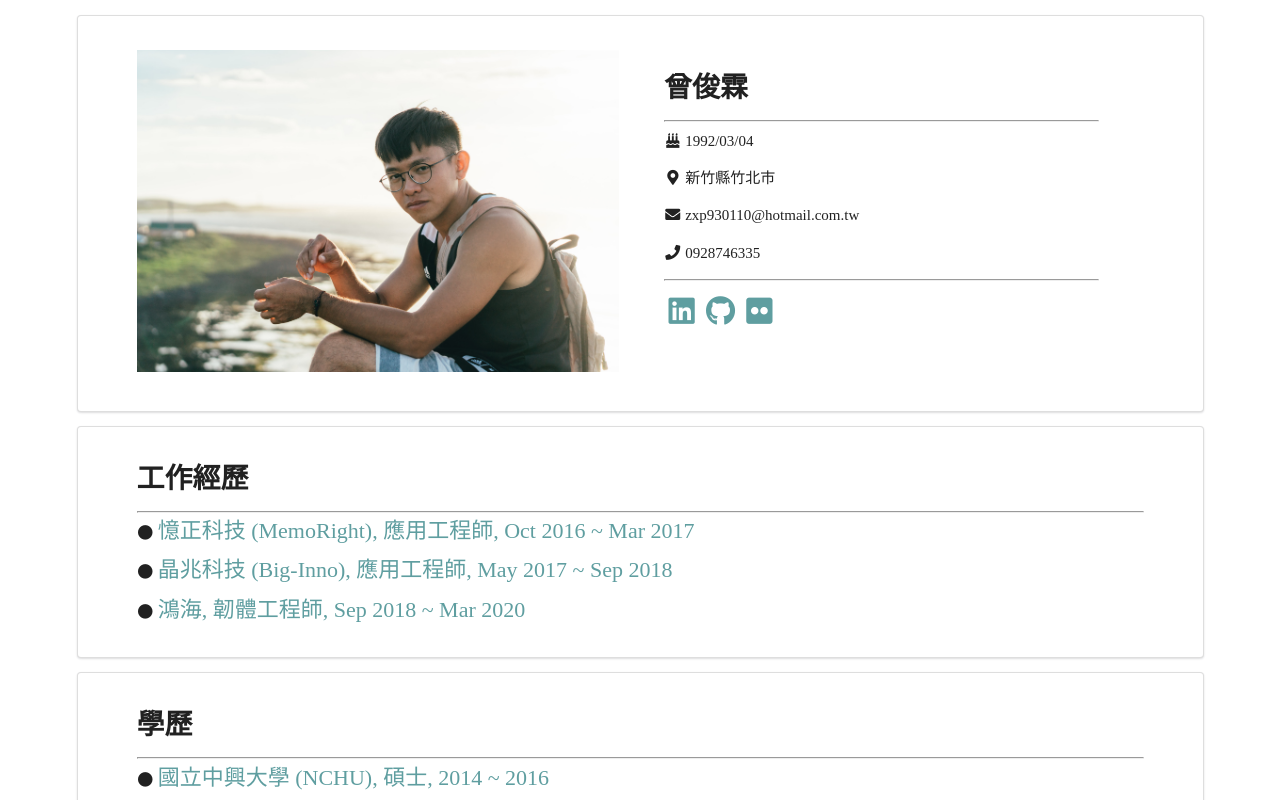
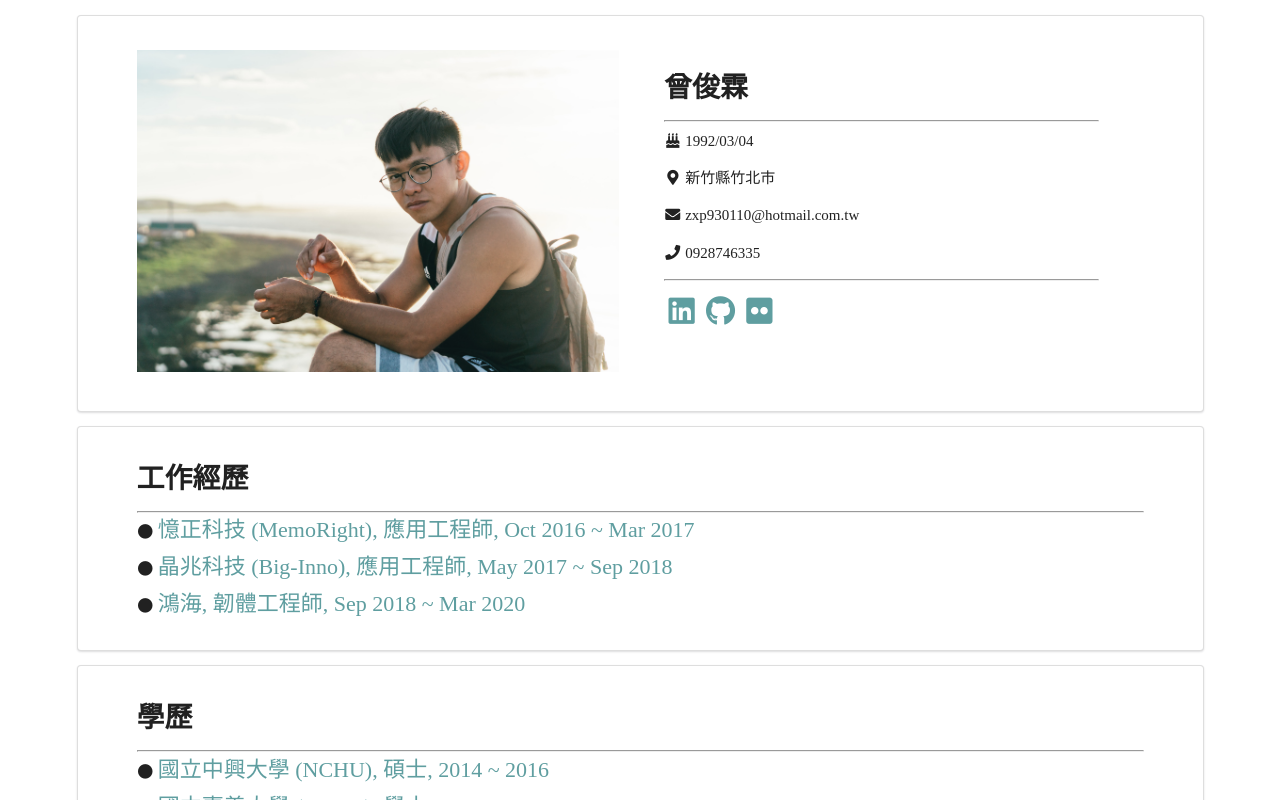
Before and after one commit to JosephT5566/my-resume, a React (Create React App) app: page / in a window 1280 px wide. Shown: the top 800 px of the page. Built offline with nearby package versions, Linux system fonts and the light colour scheme; a web font is replaced by a local one.

Commit message:
Changing <p> to <div> 1. as title, because of <div> can't be the children of <p> 2. set class name as `list` and styling it

```diff
--- a/src/components/cards/education.css
+++ b/src/components/cards/education.css
@@ -10,6 +10,10 @@
 
 #educationContainer .comment .transitionPanel {
     color: black;
+}
+
+#educationContainer .comment .list {
+    margin: 0 0 1em;
 }
 
 #educationContainer .transitionPanel {
--- a/src/components/cards/education.js
+++ b/src/components/cards/education.js
@@ -44,7 +44,7 @@ class Education extends React.Component {
                     <ClickAwayListener
                         onClickAway={this.handleClickAway('visibleEdu1')}
                     >
-                        <p>
+                        <div className="list">
                             <i className="circle icon"></i>
                             <span
                                 onClick={this.handleCollapse('visibleEdu1')} // or we can use arrow funcion directly
@@ -76,12 +76,12 @@ class Education extends React.Component {
                                     </div>
                                 </CSSTransition>
                             </span>
-                        </p>
+                        </div>
                     </ClickAwayListener>
                     <ClickAwayListener
                         onClickAway={this.handleClickAway('visibleEdu2')}
                     >
-                        <p>
+                        <div className="list">
                             <i className="circle icon"></i>
                             <span
                                 onClick={this.handleCollapse('visibleEdu2')}
@@ -101,7 +101,7 @@ class Education extends React.Component {
                                     </div>
                                 </CSSTransition>
                             </span>
-                        </p>
+                        </div>
                     </ClickAwayListener>
                 </div>
             </div>
--- a/src/components/cards/works.css
+++ b/src/components/cards/works.css
@@ -9,6 +9,10 @@
 
 #worksContainer .comment .transitionPanel {
     color: black;
+}
+
+#worksContainer .comment .list {
+    margin: 0 0 1em;
 }
 
 #worksContainer .transitionPanel {
--- a/src/components/cards/works.js
+++ b/src/components/cards/works.js
@@ -47,7 +47,7 @@ class Works extends React.Component {
                     <ClickAwayListener
                         onClickAway={this.handleClickAway('visibleWork1')}
                     >
-                        <p>
+                        <div className="list">
                             <i className="circle icon"></i>
                             <span
                                 onClick={this.handleCollapse('visibleWork1')} // or we can use arrow funcion directly
@@ -71,12 +71,12 @@ class Works extends React.Component {
                                     </div>
                                 </CSSTransition>
                             </span>
-                        </p>
+                        </div>
                     </ClickAwayListener>
                     <ClickAwayListener
                         onClickAway={this.handleClickAway('visibleWork2')}
                     >
-                        <p>
+                        <div className="list">
                             <i className="circle icon"></i>
                             <span
                                 onClick={this.handleCollapse('visibleWork2')}
@@ -104,12 +104,12 @@ class Works extends React.Component {
                                     </div>
                                 </CSSTransition>
                             </span>
-                        </p>
+                        </div>
                     </ClickAwayListener>
                     <ClickAwayListener
                         onClickAway={this.handleClickAway('visibleWork3')}
                     >
-                        <p>
+                        <div className="list">
                             <i className="circle icon"></i>
                             <span
                                 onClick={this.handleCollapse('visibleWork3')}
@@ -138,7 +138,7 @@ class Works extends React.Component {
                                     </div>
                                 </CSSTransition>
                             </span>
-                        </p>
+                        </div>
                     </ClickAwayListener>
                 </div>
             </div>
```
